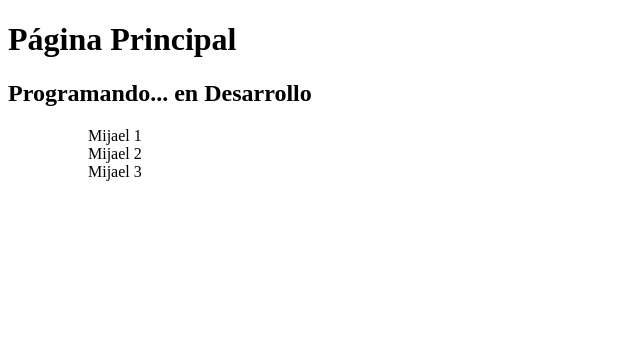
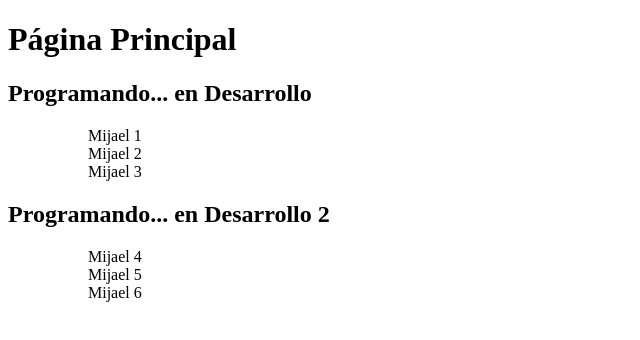
Before and after one commit to malbis16/proy1102, a plain HTML site: page index.html in a window 1280 px wide. Shown: the whole page, without its empty margins (0-640 px from the left). Drawn offline with Linux system fonts and the light colour scheme.

Commit message:
Mejorando el Index

```diff
--- a/index.html
+++ b/index.html
@@ -13,5 +13,11 @@
         <ul>Mijael 2</ul>
         <ul>Mijael 3</ul>
     </ol>
+    <h2>Programando... en Desarrollo 2</h2>
+    <ol>
+        <ul>Mijael 4</ul>
+        <ul>Mijael 5</ul>
+        <ul>Mijael 6</ul>
+    </ol>
 </body>
 </html>
```
